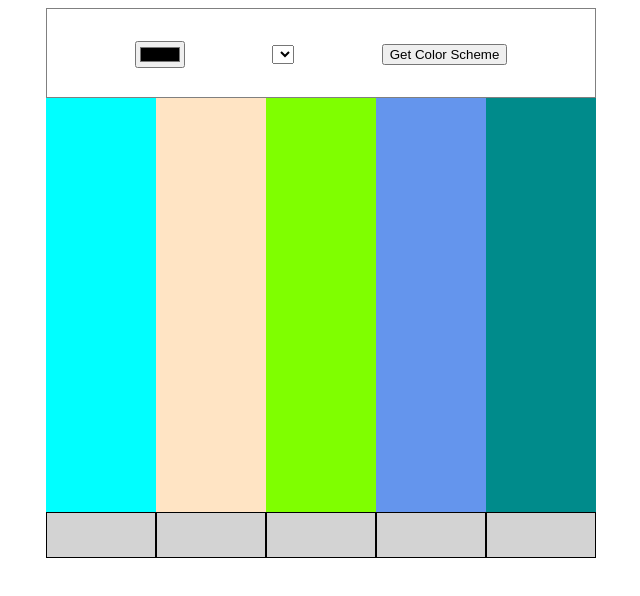
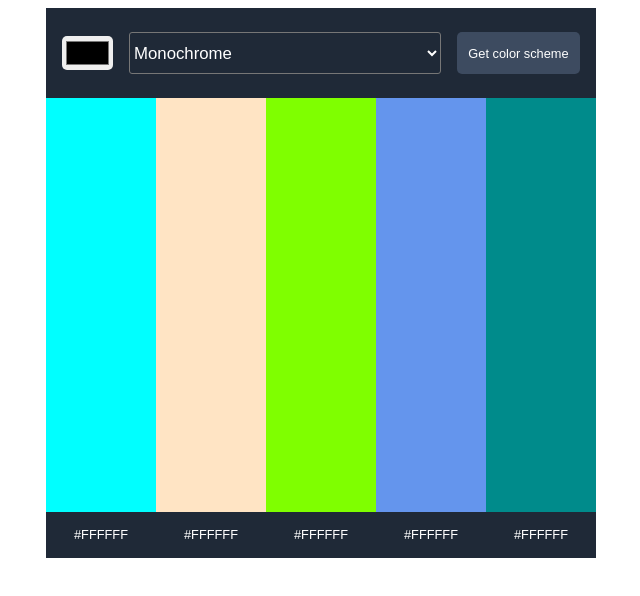
Before and after one commit to aj-pena/colorTheme, a plain HTML site: page index.html in a window 1280 px wide. Shown: the whole page, without its empty margins (319-959 px from the left). Drawn offline with Linux system fonts and the light colour scheme; a web font is replaced by a local one.

Commit message:
finished styling with typography and colors

```diff
--- a/index.css
+++ b/index.css
@@ -1,5 +1,10 @@
+body{
+    font-size: 1rem;
+    font-family: 'Shippori Antique B1', sans-serif;
+}
 *{
     box-sizing: border-box;
+    color: #FFFFFF;
 }
 /* sizing of main sections */
 #container{
@@ -9,7 +14,7 @@
 }
 .navbar{
     height: 90px;
-    border: solid grey 1px;
+    background-color: #1F2937;
 }
 .large{
     height: 414px;
@@ -28,6 +33,29 @@
     min-height: 90px;
     justify-content: space-evenly;
     align-items: center;
+}
+.color-picker{
+    width: 51px;
+    height: 34px;
+    border: none;
+    padding: none;
+    border-radius: 5px;
+}
+.scheme-picker{
+    width: 312px;
+    height: 42px;
+    background-color: #1F2937;
+    border-radius: 3px;
+    font-size: 1.05rem;
+}
+.btn{
+    width: 123px;
+    height: 42px;
+    padding: 0;
+    border: none;
+    background-color: #3D4B60;
+    font-size: 0.8rem;
+    border-radius: 5px;
 }
 /* Colors display */
 .color-display{
@@ -52,5 +80,8 @@
 /* Hex-codes display */
 .color-code{
     width: 110px;
-    border: solid black 1px;
+    background-color: #1F2937;
+    text-align: center;
+    line-height: 46px;           /**setting line-height equal to height of element will center text vertically. Because it is a flexbox, the divs are stretching all the height of parent flexbox. Class 'small' is giving flexbox a height of 46 px */
+    font-size: 0.8rem;
 }
--- a/index.html
+++ b/index.html
@@ -4,6 +4,9 @@
     <meta charset="UTF-8">
     <meta http-equiv="X-UA-Compatible" content="IE=edge">
     <meta name="viewport" content="width=device-width, initial-scale=1.0">
+    <link rel="preconnect" href="https://fonts.googleapis.com">
+    <link rel="preconnect" href="https://fonts.gstatic.com" crossorigin>
+    <link href="https://fonts.googleapis.com/css2?family=Shippori+Antique+B1&display=swap" rel="stylesheet">
     <link rel="stylesheet" href="./index.css">
     <title>Color Theme</title>
 </head>
@@ -12,10 +15,15 @@
         <nav class="navbar">
             <div class="flex-container">
                 <input class="color-picker" type="color">
-                <select class="scheme-picker">
-
+                <select name="schemes" id="schemes" class="scheme-picker">
+                    <option value="monochrome"> Monochrome </option>
+                    <option value="monochrome-dark"> Monochrome-dark </option>
+                    <option value="monochrome-light">Monochrome-light</option>
+                    <option value="analogic-complement">Analogic-complement</option>
+                    <option value="triad">Triad</option>
+                    <option value="quad">Quad</option>
                 </select>
-            <button id="button" class="btn"> Get Color Scheme </button>
+                <button id="button" class="btn"> Get color scheme </button>
             </div>
         </nav>
         <div class="flex-container large">
@@ -26,11 +34,11 @@
             <div class="color-display color-4"></div>
         </div>
         <div class="flex-container small">
-            <div class="color-code"></div>
-            <div class="color-code"></div>
-            <div class="color-code"></div>
-            <div class="color-code"></div>
-            <div class="color-code"></div>
+            <div class="color-code"> #FFFFFF </div>
+            <div class="color-code"> #FFFFFF </div>
+            <div class="color-code"> #FFFFFF </div>
+            <div class="color-code"> #FFFFFF </div>
+            <div class="color-code"> #FFFFFF </div>
         </div>
     </div>
     <script src="./index.js"></script>
```
